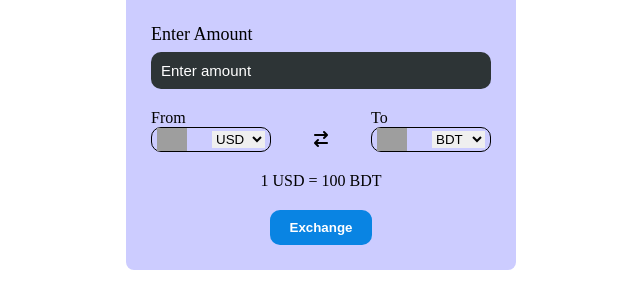
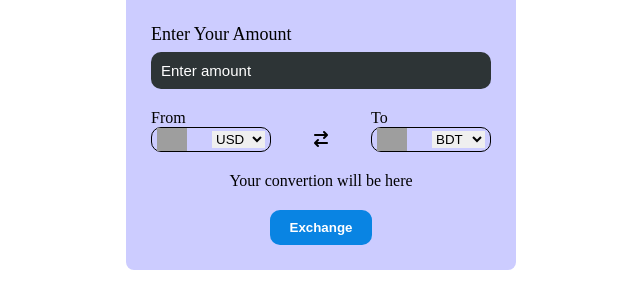
Before and after one commit to yusufthewebdesigner/CurrencyConverter, a plain HTML site: page index.html in a window 1280 px wide. Shown: the part 292-600 px from the top of the page, without its empty margins (319-959 px from the left). Drawn offline with Linux system fonts and the light colour scheme; grey boxes are pictures that could not be loaded.

Commit message:
bug fixed

```diff
--- a/index.html
+++ b/index.html
@@ -14,7 +14,7 @@
       </div>
       <form class="form">
         <div class="amount">
-          <label>Enter Amount</label>
+          <label>Enter Your Amount</label>
           <input type="number" placeholder="Enter amount" id="userInput" />
         </div>
         <div class="dropDown">
@@ -38,7 +38,7 @@
             </div>
           </div>
         </div>
-        <div class="message">1 USD = 100 BDT</div>
+        <div class="message">Your convertion will be here</div>
         <button id="xngBtn" type="submit">Exchange</button>
       </form>
     </div>
```
